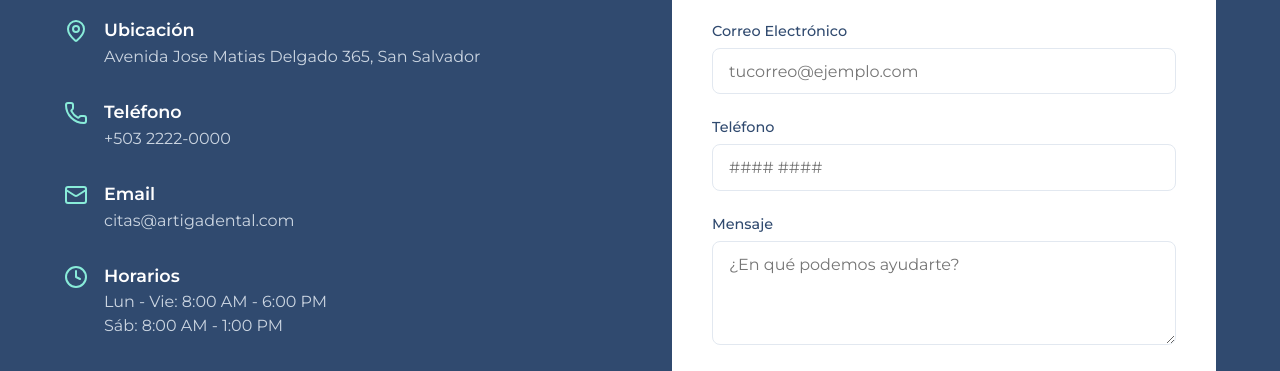
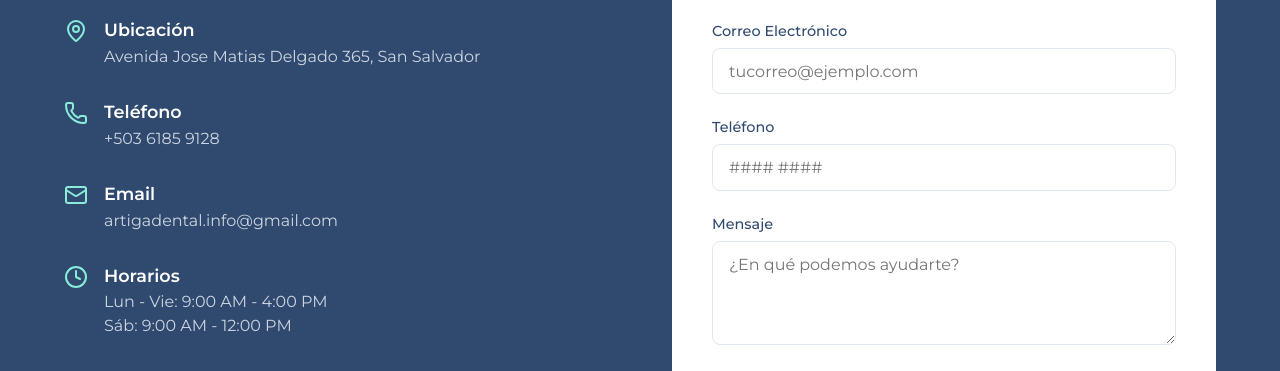
Before and after one commit to MarvinArtiga/artigaDentalCare, a Next.js app: page / in a window 1280 px wide. Shown: the part 3252-3623 px from the top of the page. Built offline with nearby package versions, Linux system fonts and the light colour scheme.

Commit message:
reeplacing correct information

```diff
--- a/src/components/Contact.tsx
+++ b/src/components/Contact.tsx
@@ -27,7 +27,7 @@ export const Contact = () => {
                             <Phone className="text-gold" size={24} />
                             <div>
                                 <h4 className={styles.detailTitle}>Teléfono</h4>
-                                <p className={styles.detailText}>+503 2222-0000</p>
+                                <p className={styles.detailText}>+503 6185 9128</p>
                             </div>
                         </div>
 
@@ -35,7 +35,7 @@ export const Contact = () => {
                             <Mail className="text-gold" size={24} />
                             <div>
                                 <h4 className={styles.detailTitle}>Email</h4>
-                                <p className={styles.detailText}>citas@artigadental.com</p>
+                                <p className={styles.detailText}>artigadental.info@gmail.com</p>
                             </div>
                         </div>
 
@@ -43,7 +43,7 @@ export const Contact = () => {
                             <Clock className="text-gold" size={24} />
                             <div>
                                 <h4 className={styles.detailTitle}>Horarios</h4>
-                                <p className={styles.detailText}>Lun - Vie: 8:00 AM - 6:00 PM <br /> Sáb: 8:00 AM - 1:00 PM</p>
+                                <p className={styles.detailText}>Lun - Vie: 9:00 AM - 4:00 PM <br /> Sáb: 9:00 AM - 12:00 PM</p>
                             </div>
                         </div>
                     </div>
```
